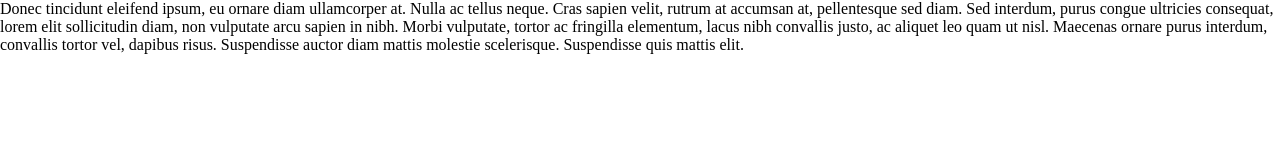
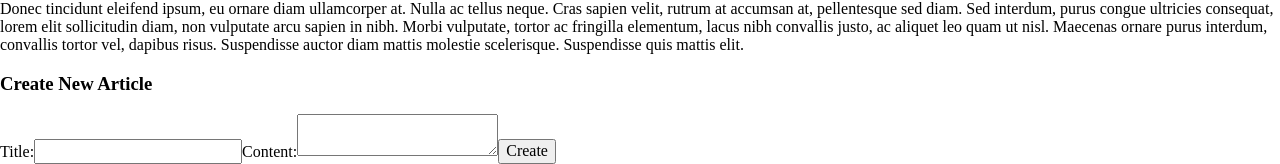
Before and after one commit to JacquesBegin/rocGames, an Angular app in the folder roc-games/: page / in a window 1280 px wide. Shown: the part 3733-3897 px from the top of the page. Before the commit the page ends 3804 px from the top, so only its background shows below. Built offline with nearby package versions, Linux system fonts and the light colour scheme.

Commit message:
Adds create article component to the articles component.

```diff
--- a/roc-games/src/app/components/articles/the-articles/the-articles.component.html
+++ b/roc-games/src/app/components/articles/the-articles/the-articles.component.html
@@ -1,4 +1,5 @@
 <section id="articles" class="newContentSection">
   <h2 class="sectionTitle">Articles</h2>
   <app-article></app-article>
+  <app-create-article></app-create-article>
 </section>
```
